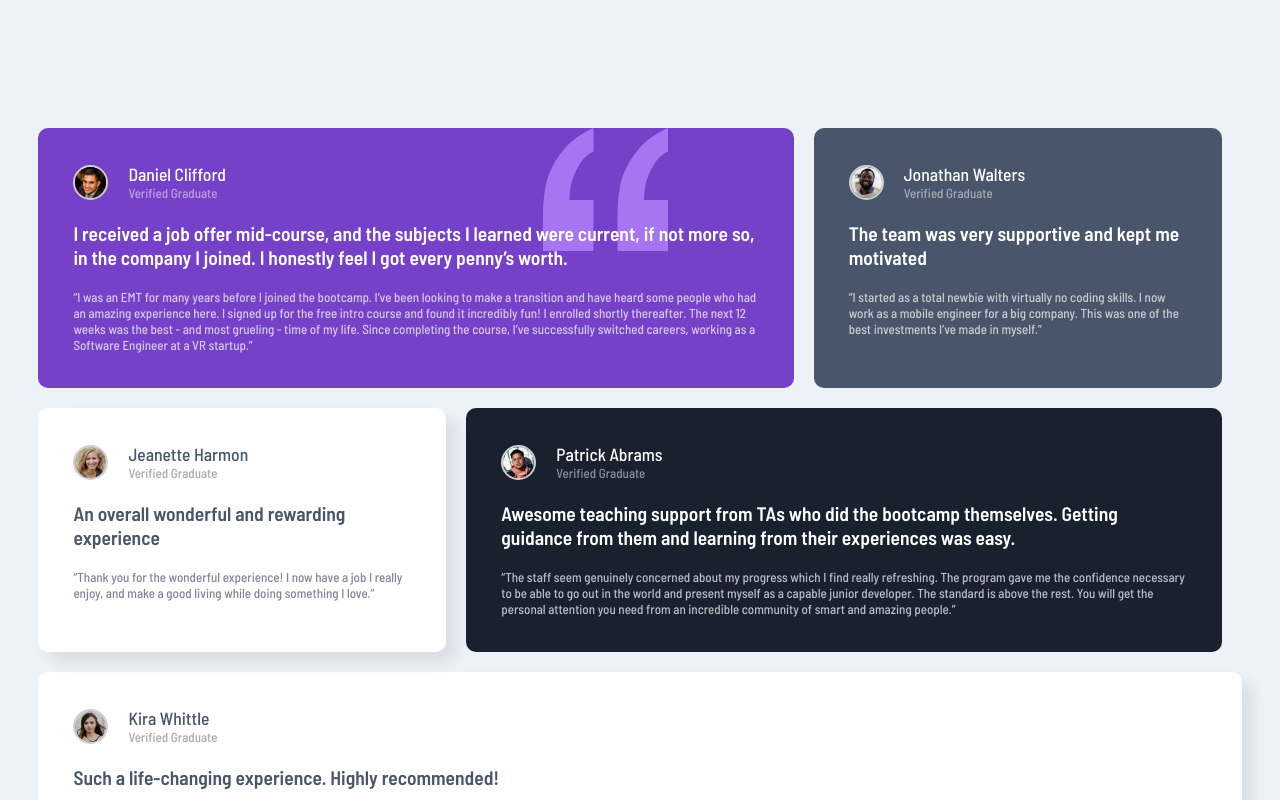
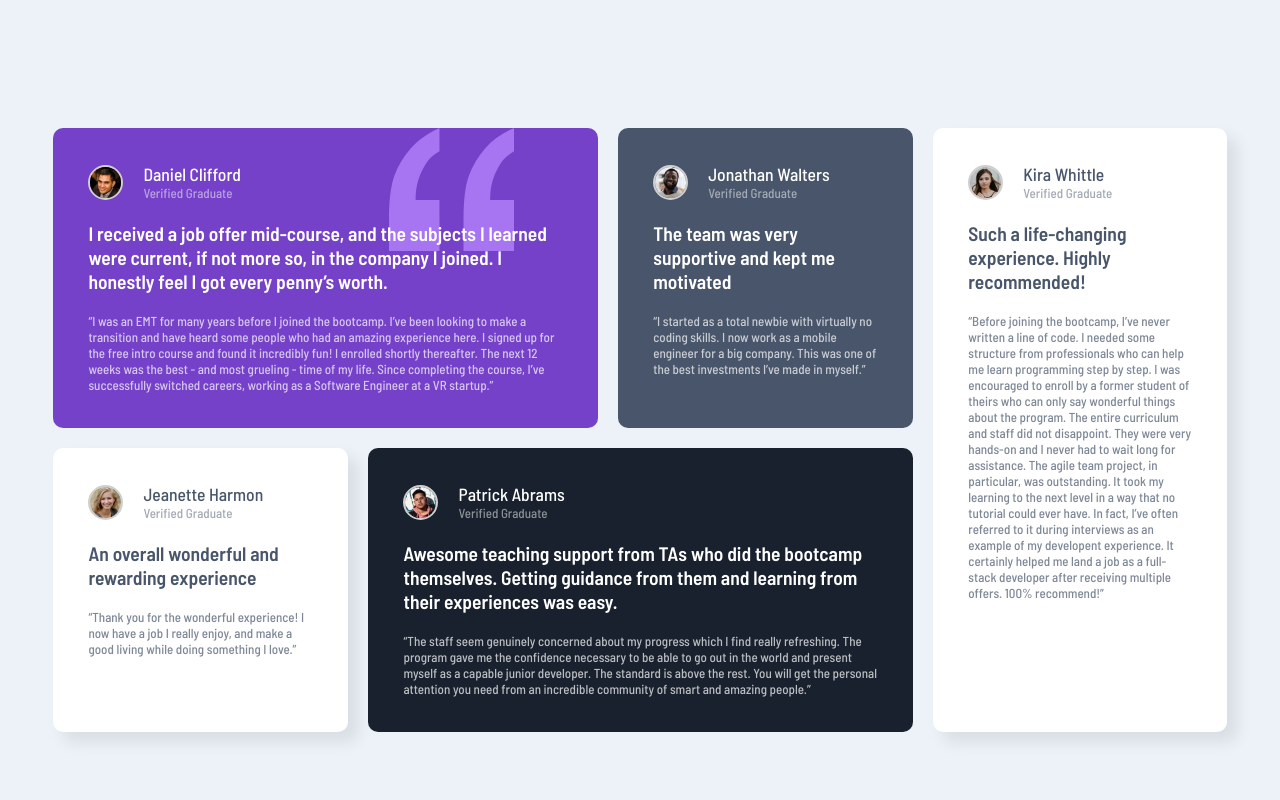
Before and after one commit to Trumanchho/testimonial-grid-challenge, a plain HTML site: page index.html in a window 1280 px wide. Shown: the top 800 px of the page. Drawn offline with Linux system fonts and the light colour scheme.

Commit message:
Update style.css

```diff
--- a/style.css
+++ b/style.css
@@ -77,7 +77,7 @@ main {
 }
 
 @media (min-width: 576px) {
-    #testimonial-grid-container {
+    main {
         display: flex;
         flex-direction: column;
     }
@@ -108,7 +108,7 @@ main {
 }
 
 @media (min-width: 925px) {
-    #testimonial-grid-container {
+    main {
         flex-direction: row;
         max-width: 1250px;
         margin: 0 auto;
```
